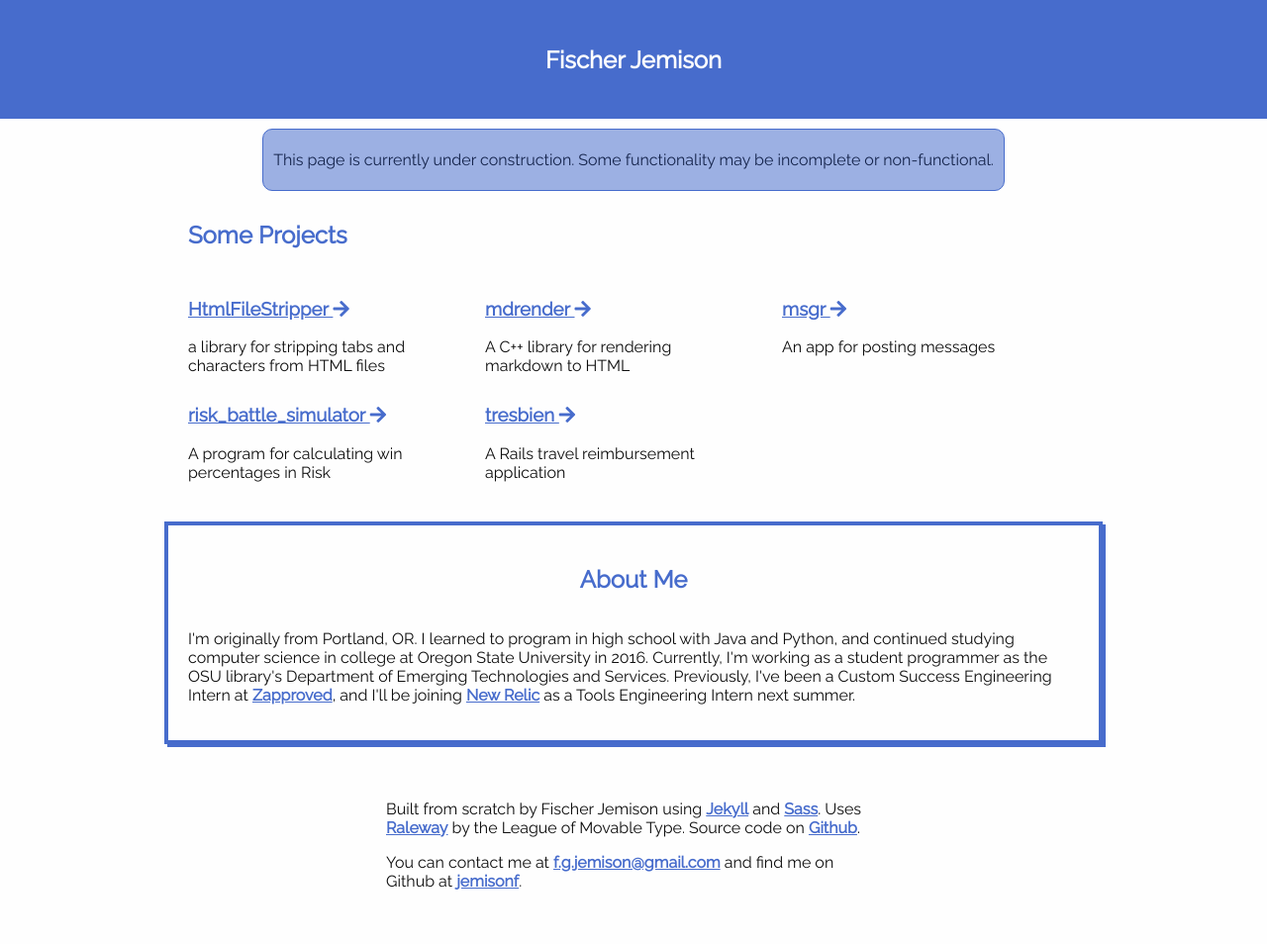
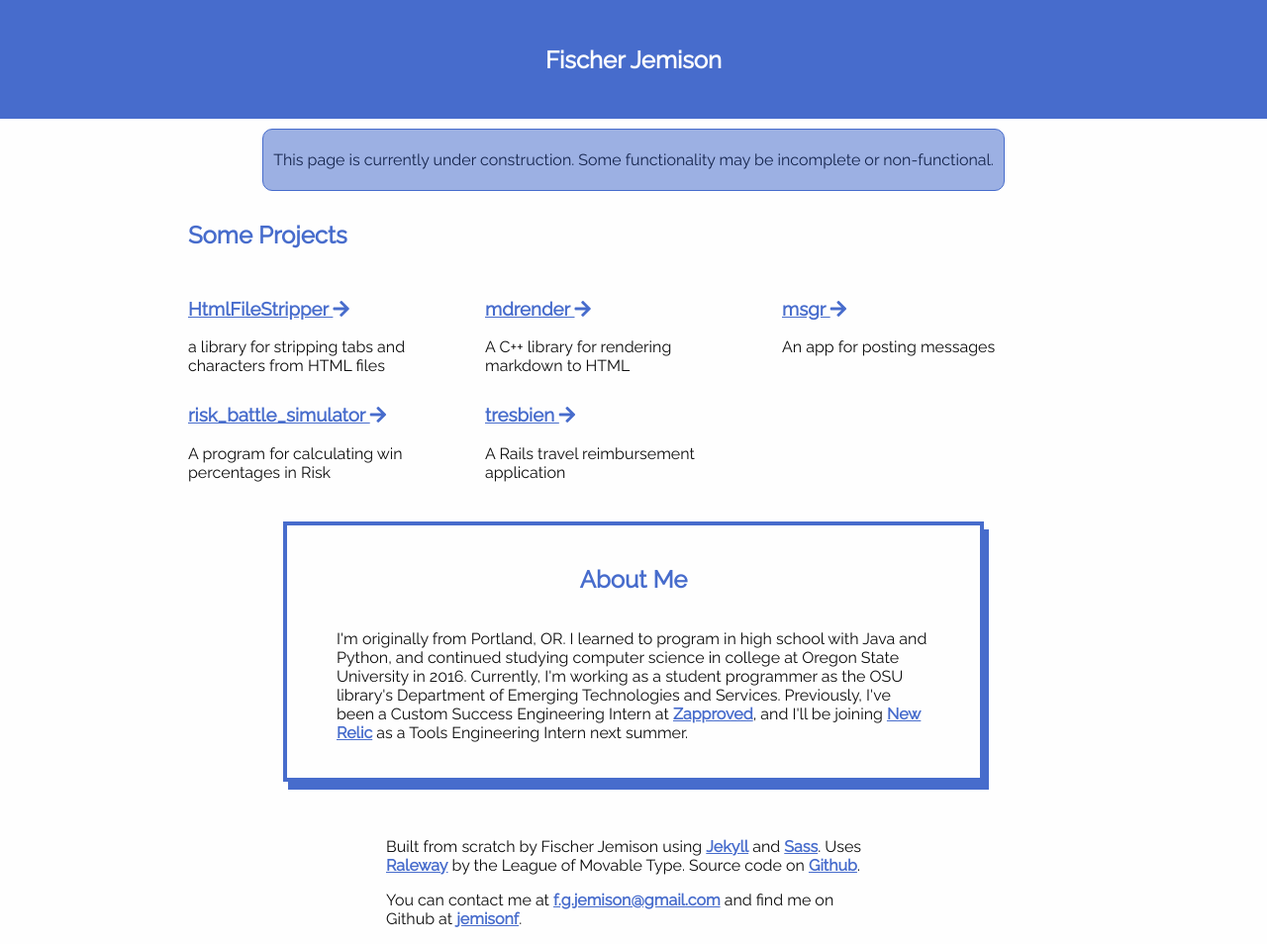
Before and after one commit to jemisonf/jemisonf.github.io, a Jekyll site: the page built from index.html, in a window 1280 px wide. Shown: the whole page at 99% size. Built offline with Jekyll 4.4.1, drawn with Linux system fonts in a browser that asks for light colours; before the commit the page ends 916 px from its top, so only the background shows below that.

Commit message:
updates box styles

```diff
--- a/_sass/components/_box.scss
+++ b/_sass/components/_box.scss
@@ -1,7 +1,7 @@
 .box {
     border: 4px solid $main-color;
-    box-shadow: 3px 3px 0px $main-color;
-    padding: 20px;
+    box-shadow: 5px 8px 0px $main-color;
+    padding: 20px 50px;
     @include flex-col;
     @include align-center;
 }
--- a/_sass/layout/_main.scss
+++ b/_sass/layout/_main.scss
@@ -9,4 +9,7 @@
             max-width: 900px;
         }
     }
+    .page-section.narrow {
+        width: 600px;
+    }
 }
--- a/index.html
+++ b/index.html
@@ -21,7 +21,7 @@ title: Fischer Jemison's Homepage
     </div>
 </section>
 
-<section class="page-section box">
+<section class="page-section narrow box">
     <h2>About Me</h2>
     {% include about_me.html %}
 </section>
```
